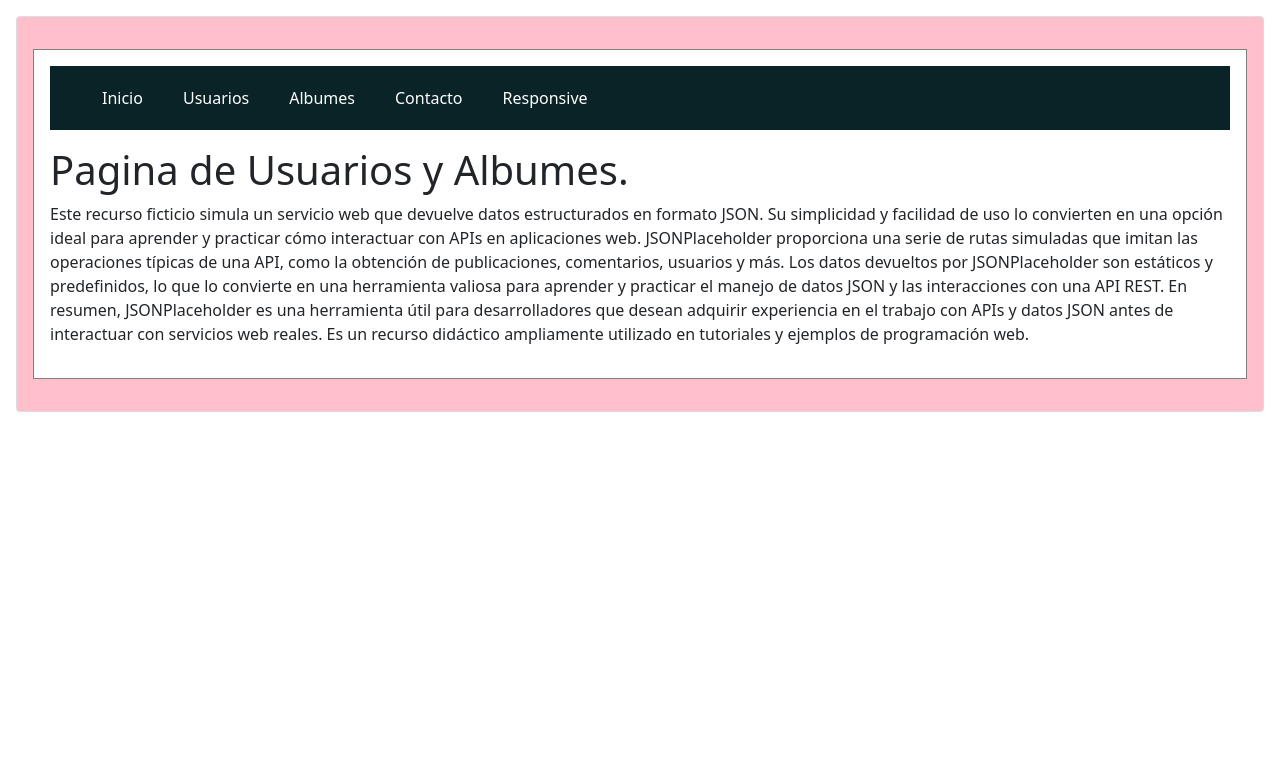
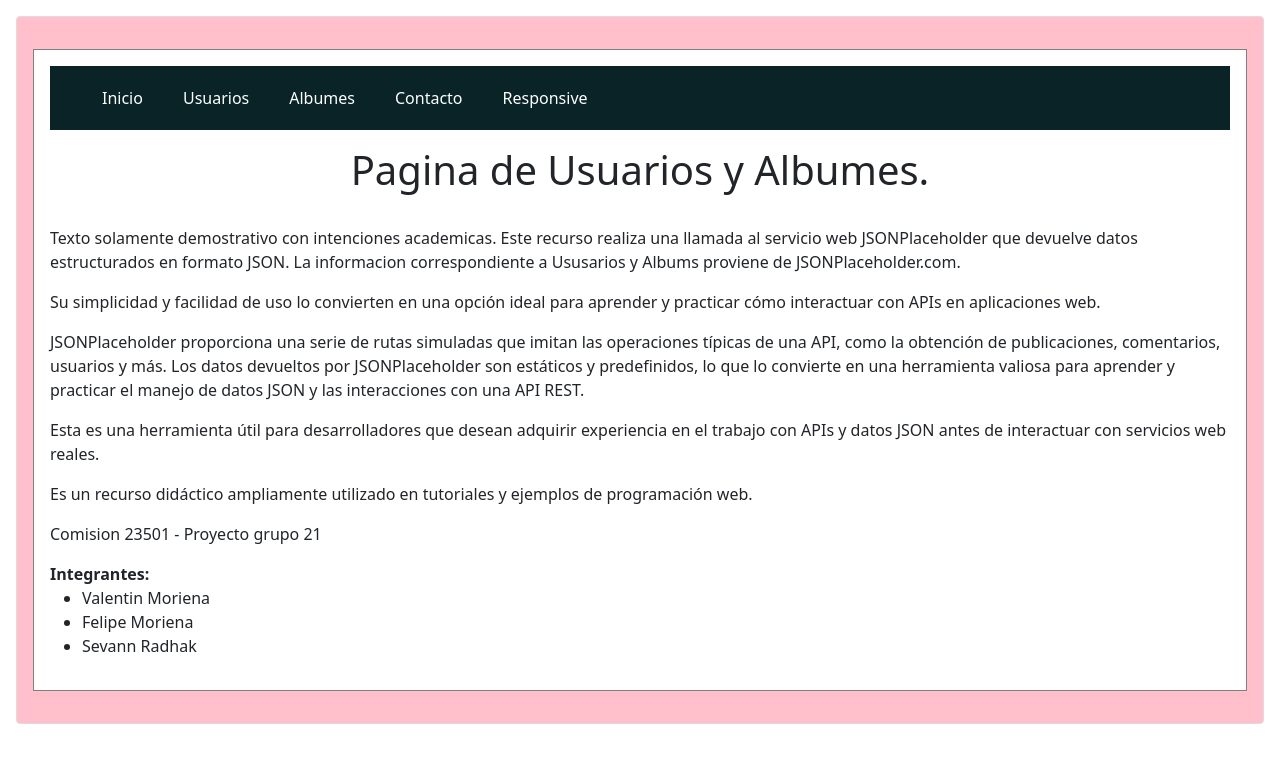
Before and after one commit to sevann-radhak/codo-a-codo-p1, a React (Create React App) app: page / in a window 1280 px wide. Shown: the top 762 px of the page. Built offline with nearby package versions, Linux system fonts and the light colour scheme; a small style sheet from the web is missing.

Commit message:
fixing errors

```diff
--- a/src/components/Index.tsx
+++ b/src/components/Index.tsx
@@ -1,18 +1,32 @@
 import React from 'react';
 
 const Index: React.FC = () => {
-    let description = "Este recurso ficticio simula un servicio web que devuelve datos estructurados en formato JSON. \n Su simplicidad y facilidad de uso lo convierten en una opción ideal para aprender y practicar cómo interactuar con APIs en aplicaciones web. \n"
+    const description = "Texto solamente demostrativo con intenciones academicas. Este recurso realiza una llamada al servicio web JSONPlaceholder que devuelve datos estructurados en formato JSON. La informacion correspondiente a Ususarios y Albums proviene de JSONPlaceholder.com. \nSu simplicidad y facilidad de uso lo convierten en una opción ideal para aprender y practicar cómo interactuar con APIs en aplicaciones web. \nJSONPlaceholder proporciona una serie de rutas simuladas que imitan las operaciones típicas de una API, como la obtención de publicaciones, comentarios, usuarios y más. Los datos devueltos por JSONPlaceholder son estáticos y predefinidos, lo que lo convierte en una herramienta valiosa para aprender y practicar el manejo de datos JSON y las interacciones con una API REST. \n"
         +
-        "JSONPlaceholder proporciona una serie de rutas simuladas que imitan las operaciones típicas de una API, como la obtención de publicaciones, comentarios, usuarios y más. Los datos devueltos por JSONPlaceholder son estáticos y predefinidos, lo que lo convierte en una herramienta valiosa para aprender y practicar el manejo de datos JSON y las interacciones con una API REST. \n"
-        +
-        "En resumen, JSONPlaceholder es una herramienta útil para desarrolladores que desean adquirir experiencia en el trabajo con APIs y datos JSON antes de interactuar con servicios web reales. Es un recurso didáctico ampliamente utilizado en tutoriales y ejemplos de programación web."
-
+        "Esta es una herramienta útil para desarrolladores que desean adquirir experiencia en el trabajo con APIs y datos JSON antes de interactuar con servicios web reales. \nEs un recurso didáctico ampliamente utilizado en tutoriales y ejemplos de programación web."
+    const desc_lines = description.split('\n')
 
     return (
         <div>
-            <h1>Pagina de Usuarios y Albumes.</h1>
-            <p>{description}</p>
+            <h1 style={{ textAlign: "center" }}>Pagina de Usuarios y Albumes.</h1>
+            <br></br>
+            {desc_lines.map((line, index) => (
+                <p key={index}>{line}</p>
+            ))}
+
+            <p>
+                <p>
+                    Comision 23501 - Proyecto grupo 21
+                </p>
+                <strong>Integrantes:</strong>
+                <ul>
+                    <li>Valentin Moriena</li>
+                    <li>Felipe Moriena</li>
+                    <li>Sevann Radhak</li>
+                </ul>
+            </p>
         </div>
+
     );
 };
 
```
